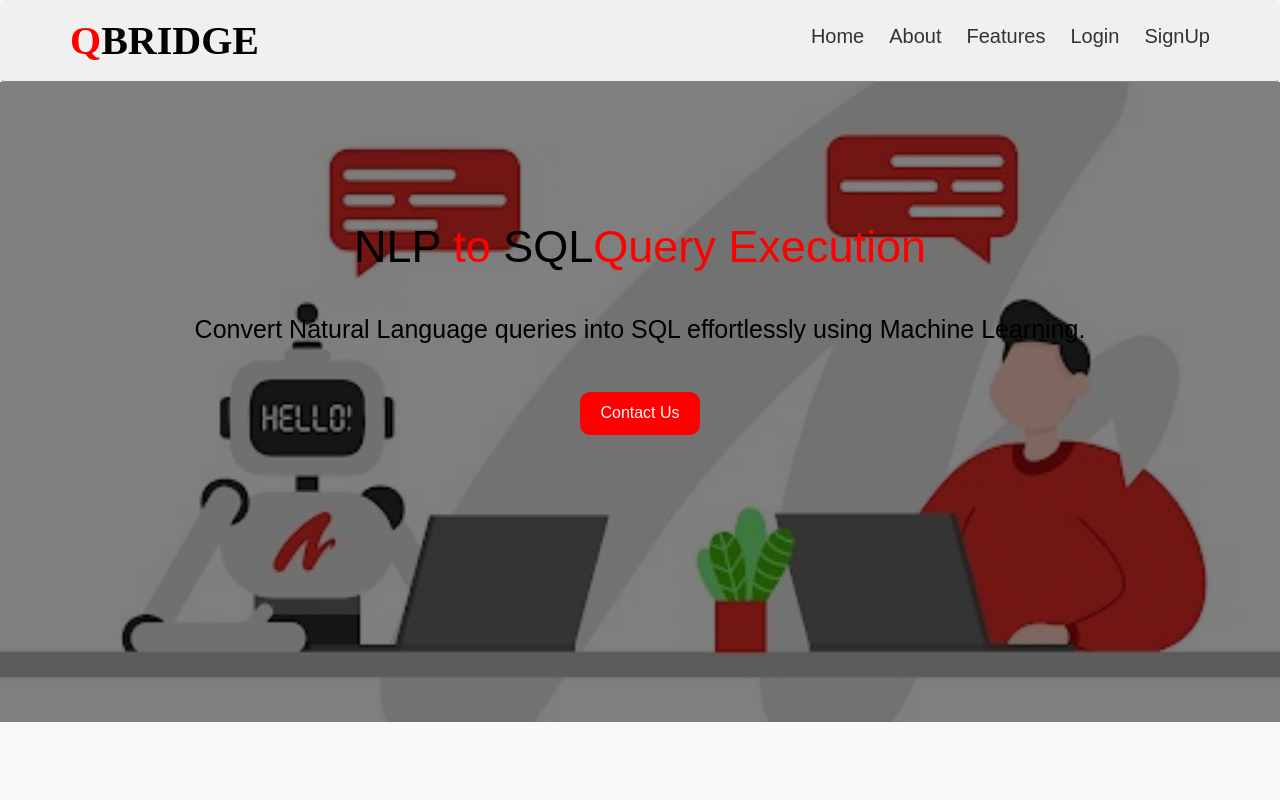
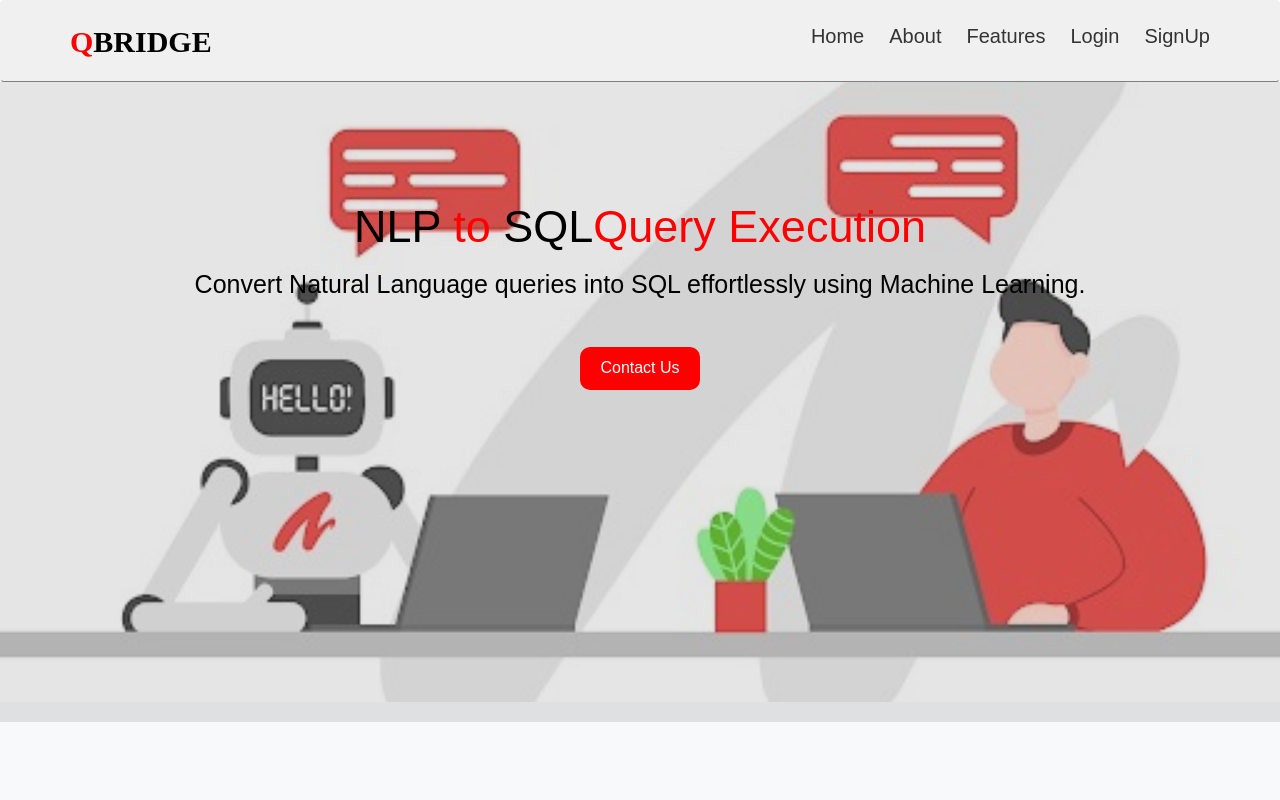
Before and after one commit to keerthiram2612/NLP--to-SQL-Conversion, a React (Create React App) app: page / in a window 1280 px wide. Shown: the top 800 px of the page. Built offline with nearby package versions, Linux system fonts and the light colour scheme.

Commit message:
navbar styled

```diff
--- a/src/Components/Home.jsx
+++ b/src/Components/Home.jsx
@@ -9,7 +9,7 @@ export default function Home() {
   return (
     <div>
       <div className="home">
-        <div className="home-image text-center">
+        <div className="home-image text-center"> </div>
           <div className="text text-center">
             <h1 className="title text-center">
               NLP <span>to</span> SQL
@@ -25,7 +25,6 @@ export default function Home() {
             }}>
            Contact Us
           </button>
-          </div>
         </div>
       </div>
       <About/>
--- a/src/Components/Homestyle.css
+++ b/src/Components/Homestyle.css
@@ -5,22 +5,21 @@
   height: 80vh;
   background-position: center;
   background-repeat: no-repeat;
+  position: absolute;
+  margin: -20px 0;
+  opacity: 0.8;
+}
+ .text{
+  padding: 100px 100px;
+  color:black;
+  width: 100%;
+  height: 80vh;
+  background-color: rgba(0, 0, 0, 0.1);
   position: relative;
   margin: -20px 0;
 }
-.home-image .text{
-  padding: 100px 100px;
-  color:black;
-  width: 100%;
-  height: 100%;
-  background-color: rgba(0, 0, 0, 0.2);
-}
 
-.title{
-  margin: 40px 0;
-}
-
-.home-image .text span{
+ .text span{
   color: red;
 }
 .text h1{
--- a/src/Components/Navbarstyle.css
+++ b/src/Components/Navbarstyle.css
@@ -20,6 +20,7 @@
 .left a{
   color: red;
  font-family:cursive;
+ font-size: 30px;
 }
 .left {
   margin: 20px 0;
@@ -138,7 +139,7 @@ input:checked + .slider:before {
 
 .navbar-left h2 {
   margin: 0;
-  font-size: 40px;
+  font-size: 30px;
   color: black;
   font-weight: bold;
   font-family: cursive;
@@ -227,7 +228,10 @@ input:checked + .slider:before {
   /* font-weight: 500; */
   font-size: 20px;
 }
-
+.nav-links li a:hover{
+  border-bottom: 2px solid red;
+  transition: .2s ease-in;
+}
 /* Responsive */
 @media (max-width: 768px) {
   .menu-toggle {
```
